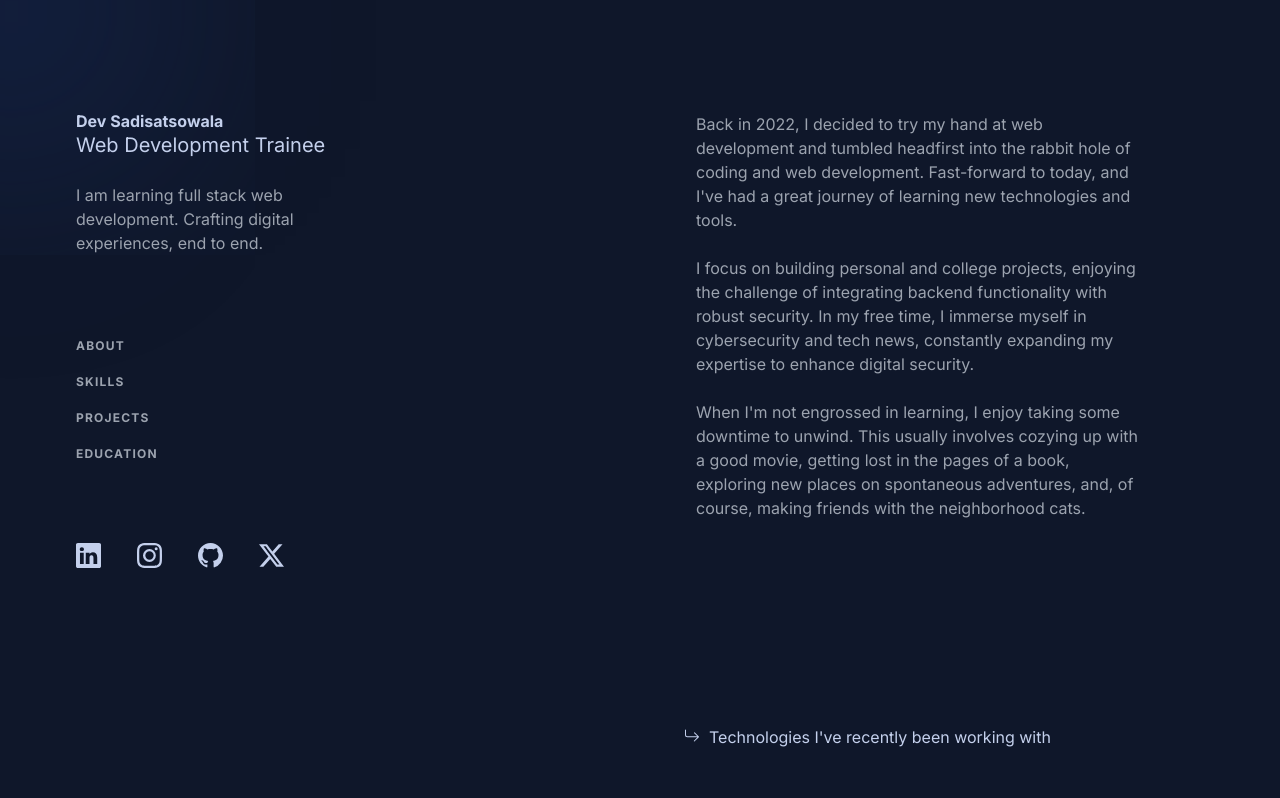
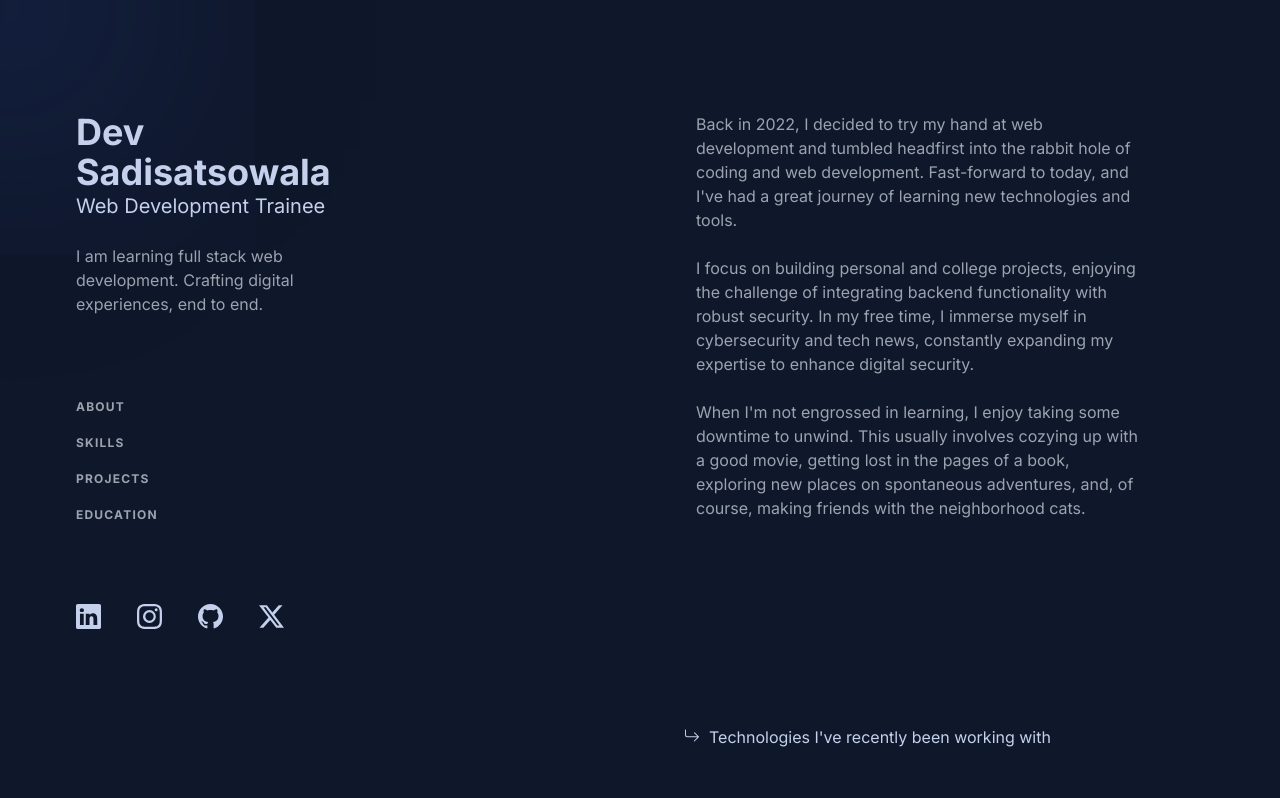
Before and after one commit to Dev750wala/PF, a React (Vite) app: page / in a window 1280 px wide. Shown: the top 798 px of the page. Built offline with nearby package versions, Linux system fonts and the light colour scheme.

Commit message:
first version

```diff
--- a/src/components/Left/Left1.jsx
+++ b/src/components/Left/Left1.jsx
@@ -6,7 +6,7 @@ const Left1 = () => {
   return (
     <div className='mb-20 bg-transparent'>
       <div className='mb-20 bg-transparent'>
-        <h1 className="font-bold bg-transparent">Dev Sadisatsowala</h1>
+        <h1 className="font-bold bg-transparent text-4xl">Dev Sadisatsowala</h1>
         <h5 className='mb-4 md:text-sm lg:text-xl bg-transparent text-base'>Web Development Trainee</h5>
         <p className="text-gray-400 bg-transparent">{L_bio.bio}</p>
       </div>
--- a/src/output.css
+++ b/src/output.css
@@ -854,6 +854,11 @@ video {
   line-height: 1rem;
 }
 
+.text-4xl {
+  font-size: 2.25rem;
+  line-height: 2.5rem;
+}
+
 .font-bold {
   font-weight: 700;
 }
```
